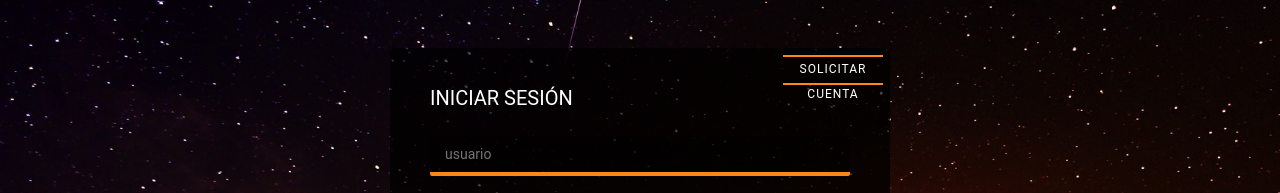
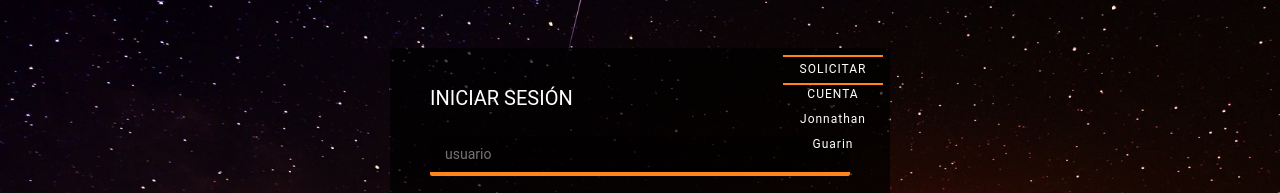
Before and after one commit to guarincastil/login, a plain HTML site: page index.html in a window 1280 px wide. Shown: the top 193 px of the page. Drawn offline with Linux system fonts and the light colour scheme.

Commit message:
Update index.html

```diff
--- a/index.html
+++ b/index.html
@@ -11,6 +11,7 @@
     <div class="contenedor-form">
         <div class="toggle">
             <span> SOLICITAR CUENTA </span>
+            <span> Jonnathan Guarin </span>
             </div>
 
         <div class="formulario">
```
